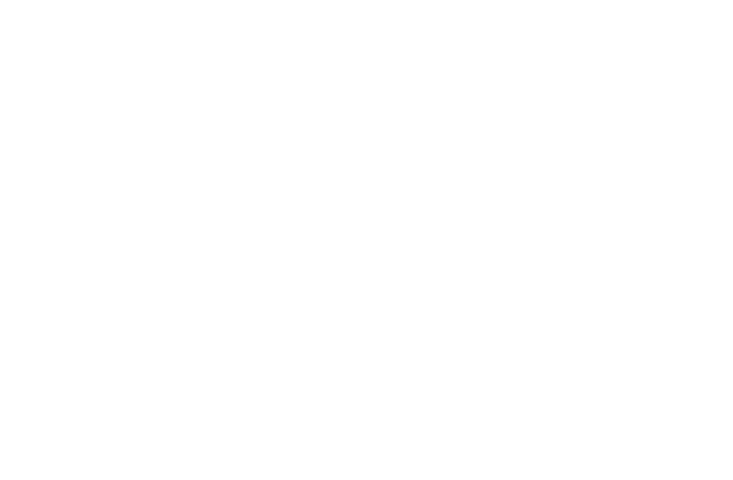
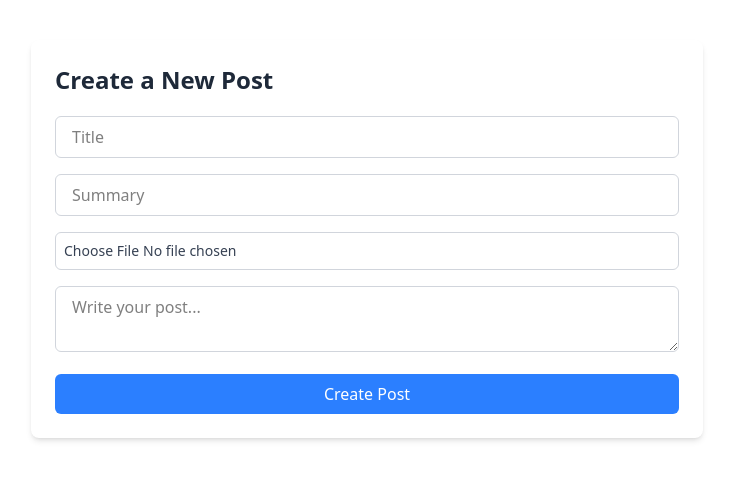
Before and after one commit to Ashwaaq69/Blog_App, a React (Vite) app in the folder frontend/: page /create in a window 1280 px wide. Before the commit this address had no page. Shown: the top 480 px of the page, without its empty margins (273-1006 px from the left). Built offline with nearby package versions, Linux system fonts and the light colour scheme.

Commit message:
designed create post page

```diff
--- a/frontend/src/App.jsx
+++ b/frontend/src/App.jsx
@@ -4,6 +4,7 @@
 import Blog from './components/Blog';  // Ensure 'Blog' starts with uppercase
 import Login from './pages/Login';
 import Register from './pages/Register';
+import CreatePost from "./pages/CreatePost";
 import Layout from './Layout';
 
 const App = () => {
@@ -24,6 +25,7 @@
       </Route>
       <Route path="/login" element={<Login />} />
       <Route path="/register" element={<Register />} />
+      <Route path="/create" element={<CreatePost />} />
 
     </Routes>
   );
--- /dev/null
+++ b/frontend/src/pages/CreatePost.jsx
@@ -0,0 +1,54 @@
+import React, { useState } from 'react';
+
+const CreatePost = () => {
+    const [title, setTitle] = useState('');
+    const [summary, setSummary] = useState('');
+    const [files, setFiles] = useState(null);
+    const [content, setContent] = useState('');
+
+    const createNewPost = (e) => {
+        e.preventDefault();
+        console.log({ title, summary, files, content });
+    };
+
+    return (
+        <div className="max-w-2xl mx-auto p-6 bg-white shadow-md rounded-lg mt-10">
+            <h1 className="text-2xl font-bold text-gray-800 mb-5">Create a New Post</h1>
+            <form onSubmit={createNewPost} className="space-y-4">
+                <input
+                    type="text"
+                    placeholder="Title"
+                    value={title}
+                    onChange={(ev) => setTitle(ev.target.value)}
+                    className="w-full px-4 py-2 border border-gray-300 rounded-md focus:outline-none focus:ring-2 focus:ring-blue-400"
+                />
+                <input
+                    type="text"
+                    placeholder="Summary"
+                    value={summary}
+                    onChange={(ev) => setSummary(ev.target.value)}
+                    className="w-full px-4 py-2 border border-gray-300 rounded-md focus:outline-none focus:ring-2 focus:ring-blue-400"
+                />
+                <input
+                    type="file"
+                    onChange={(ev) => setFiles(ev.target.files)}
+                    className="block w-full text-sm text-gray-700 border border-gray-300 rounded-md cursor-pointer bg-white p-2 focus:outline-none"
+                />
+                <textarea
+                    placeholder="Write your post..."
+                    value={content}
+                    onChange={(ev) => setContent(ev.target.value)}
+                    className="w-full px-4 py-2 border border-gray-300 rounded-md focus:outline-none focus:ring-2 focus:ring-blue-400"
+                />
+                <button
+                    type="submit"
+                    className="w-full bg-blue-500 text-white py-2 rounded-md hover:bg-blue-600 transition-all"
+                >
+                    Create Post
+                </button>
+            </form>
+        </div>
+    );
+};
+
+export default CreatePost;
```
